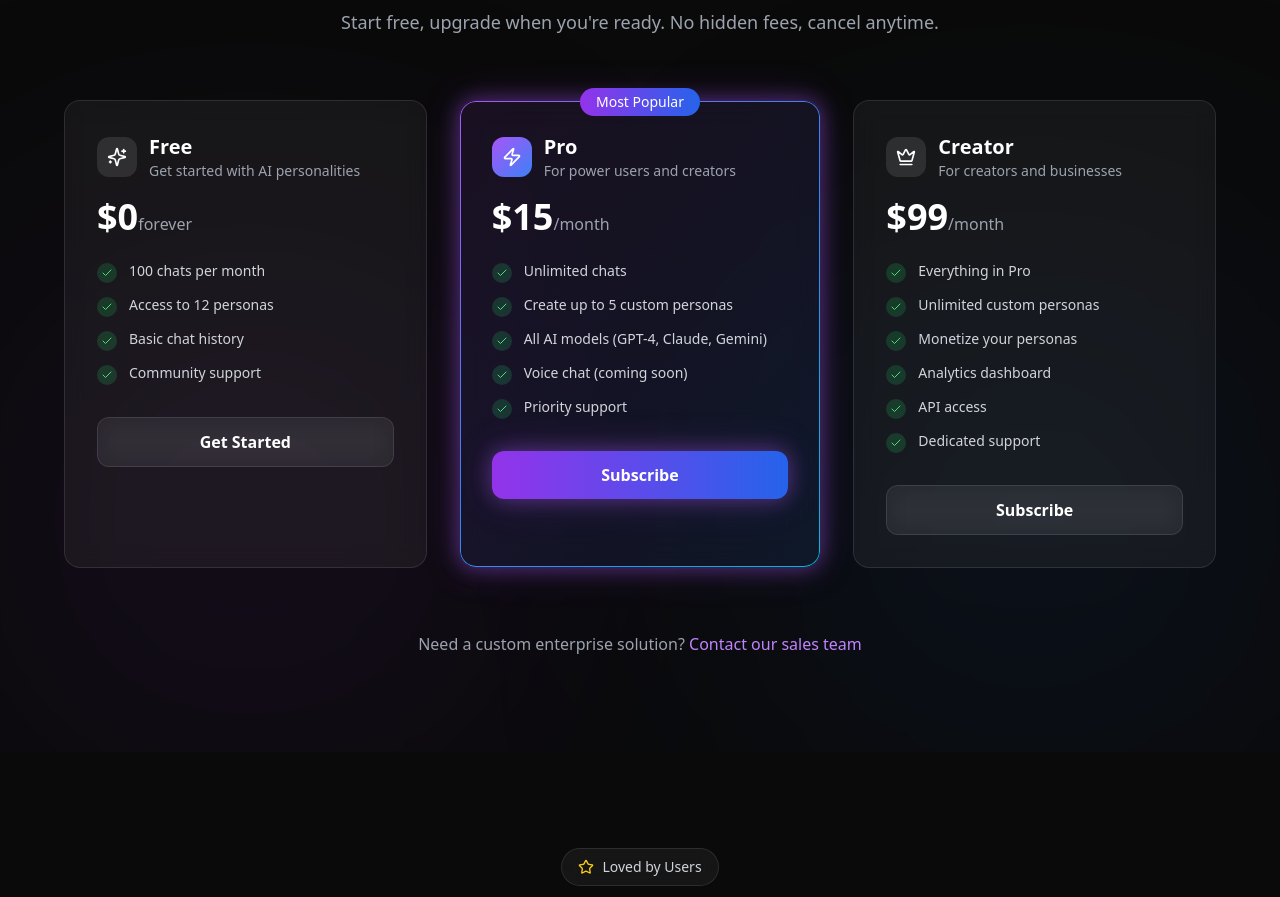
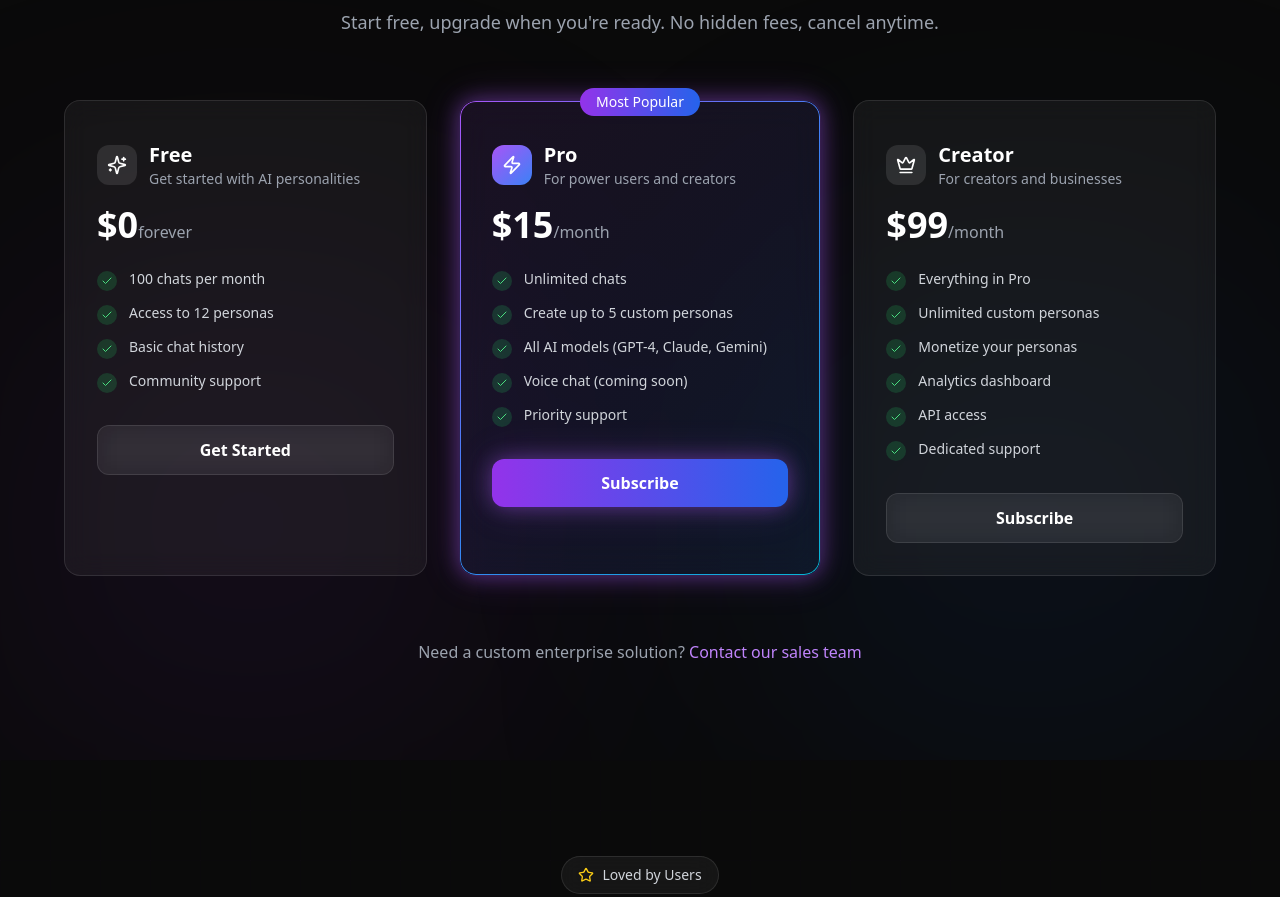
Before and after one commit to officialzpb-jpg/personaverse-fresh, a Next.js app in the folder personaverse-fresh/: page / in a window 1280 px wide. Shown: the part 3466-4363 px from the top of the page. Built offline with nearby package versions, Linux system fonts and the light colour scheme; no server answers.

Commit message:
Add padding to pricing card and debug logging for subscribe button

```diff
--- a/personaverse-fresh/src/components/effects/Pricing.tsx
+++ b/personaverse-fresh/src/components/effects/Pricing.tsx
@@ -71,12 +71,16 @@ export function Pricing() {
   const [error, setError] = useState<string | null>(null);
 
   const handleSubscribe = async (planId: string) => {
+    console.log("Subscribe clicked for plan:", planId);
+
     if (!session) {
+      console.log("No session, redirecting to login");
       window.location.href = "/login";
       return;
     }
 
     if (planId === "free") {
+      console.log("Free plan, redirecting to signup");
       window.location.href = "/signup";
       return;
     }
@@ -85,6 +89,7 @@ export function Pricing() {
     setError(null);
 
     try {
+      console.log("Calling checkout API for plan:", planId);
       const response = await fetch("/api/stripe/checkout", {
         method: "POST",
         headers: { "Content-Type": "application/json" },
@@ -93,6 +98,7 @@ export function Pricing() {
       });
 
       const data = await response.json();
+      console.log("Checkout response:", data);
 
       if (!response.ok) {
         throw new Error(data.error || data.details || "Failed to create checkout");
@@ -184,7 +190,7 @@ export function Pricing() {
 
               <div
                 className={cn(
-                  "relative h-full rounded-2xl p-8 z-0",
+                  "relative h-full rounded-2xl p-8 pt-10",
                   plan.popular
                     ? "glass-card gradient-border glow-purple"
                     : "glass"
```
